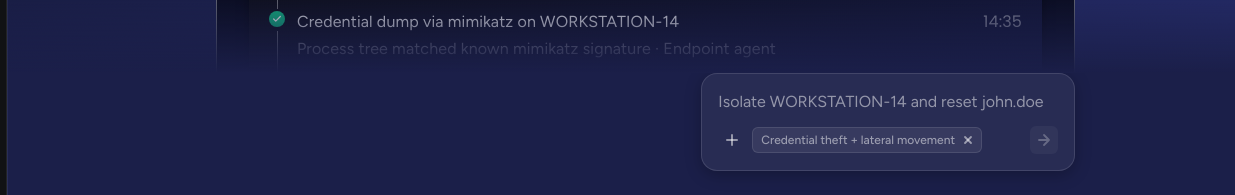
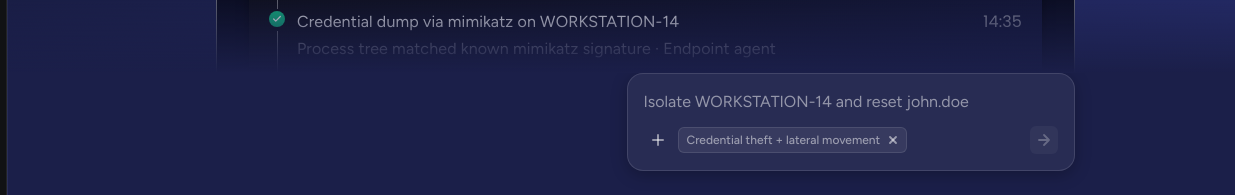
Before and after one commit to galganonn/Palo-Alto, a plain HTML site: page incident-investigation.html in a window 1280 px wide. Shown: the part 605-800 px from the top of the page, 45-1280 px from the left. Drawn offline with Linux system fonts and the light colour scheme.

Commit message:
Fix prompt-box width: add flex:1 so it fills remaining space in prompt-wrap
Co-Authored-By: Claude Sonnet 4.6 <noreply@anthropic.com>

```diff
--- a/incident-investigation.html
+++ b/incident-investigation.html
@@ -1082,6 +1082,7 @@
     .prompt-wrap { padding: 0 160px 0; display: flex; gap: 12px; }
     .prompt-spacer { width: 36px; flex-shrink: 0; }
     .prompt-box {
+      flex: 1; min-width: 0;
       background: rgba(255,255,255,0.06);
       border: 1px solid rgba(255,255,255,0.12);
       border-radius: 16px;
```
